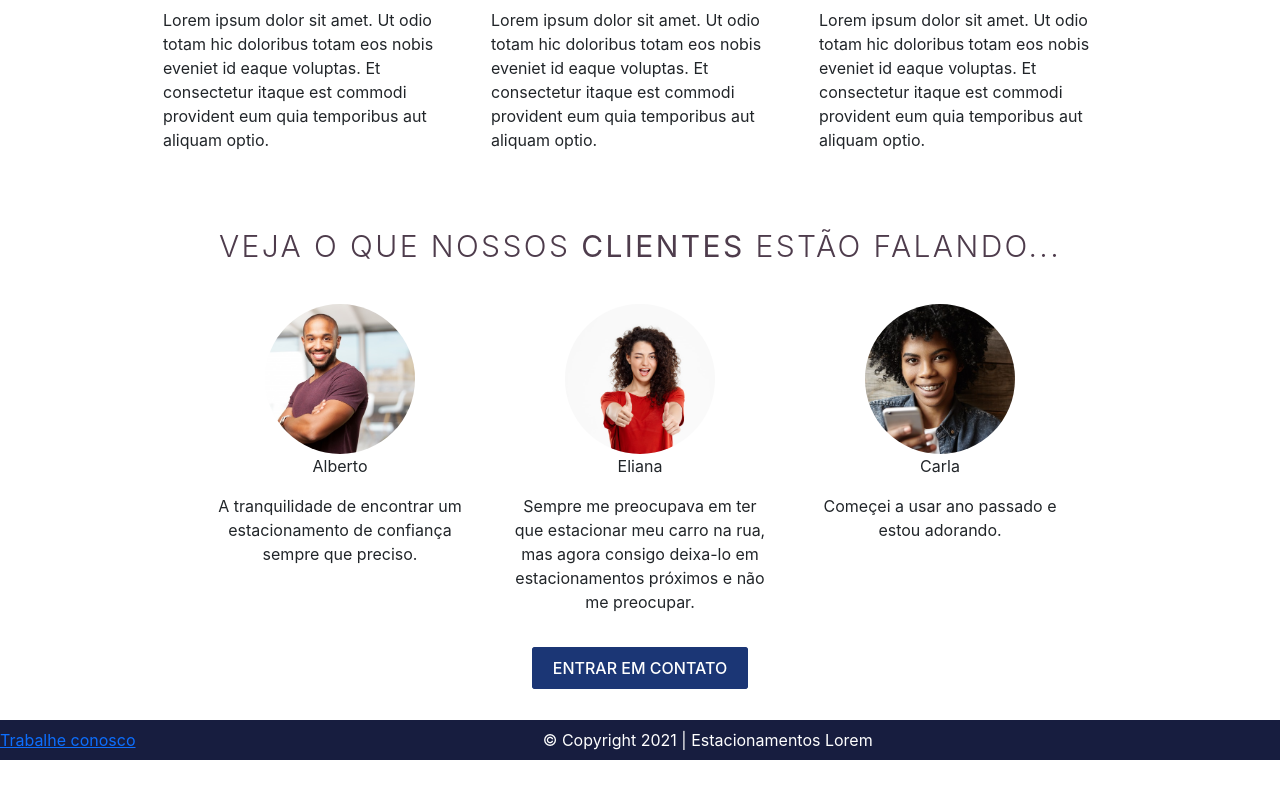
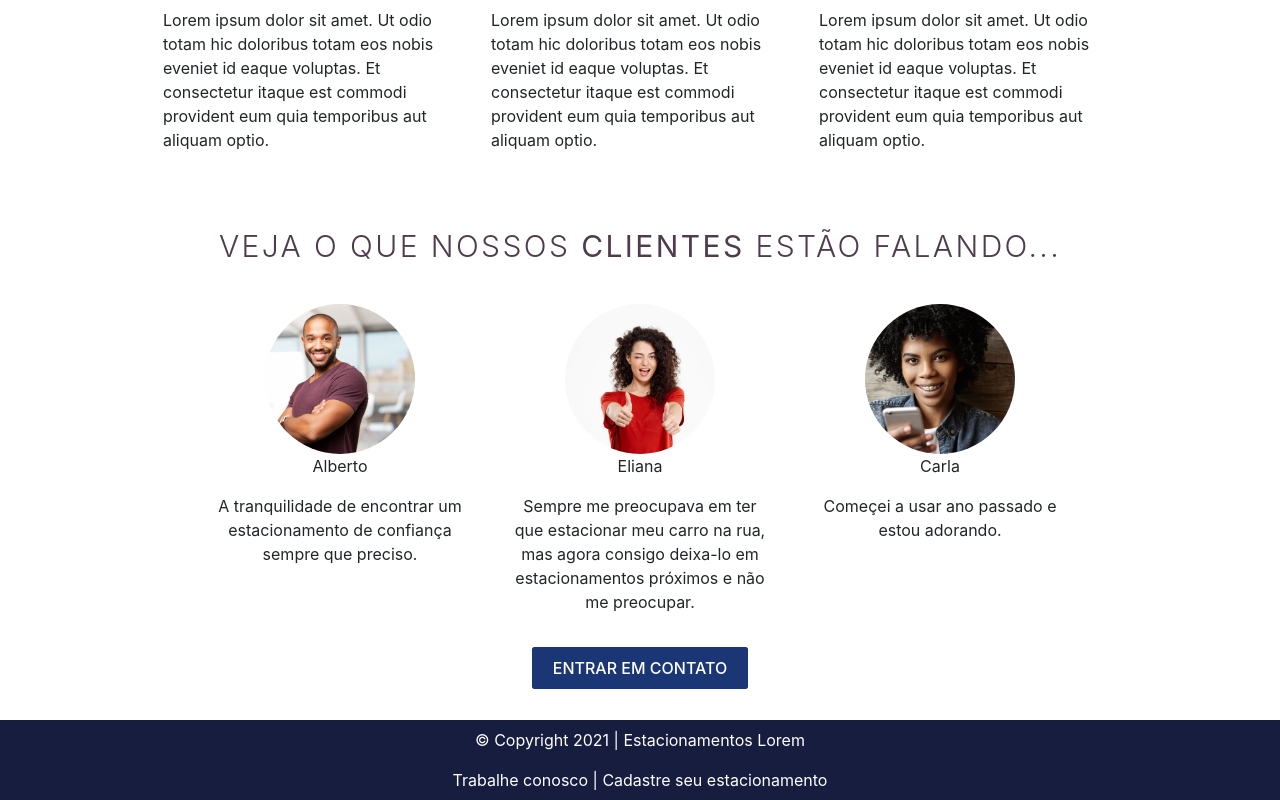
Before and after one commit to codigopretogrupo7/estacionamento-react, a React (Create React App) app: page / in a window 1280 px wide. Shown: the part 737-1537 px from the top of the page. Before the commit the page ends 1497 px from the top, so only its background shows below. Built offline with nearby package versions, Linux system fonts and the light colour scheme.

Commit message:
Melhorando a linkagem do trabalhe conosco

```diff
--- a/src/componentes/Rodape/estilo.css
+++ b/src/componentes/Rodape/estilo.css
@@ -1,7 +1,7 @@
 .rodape {
     background-color:#171d3f;
     color: #fff;
-    height: 40px;
+    height: 80px;
     display: flex;
     align-items: center;
     margin-top: 40px;
--- a/src/componentes/Rodape/index.js
+++ b/src/componentes/Rodape/index.js
@@ -6,9 +6,11 @@ import { Link } from 'react-router-dom';
 const Rodape = () => {
   return (
     <footer className="rodape">
-      <Link to='/CadastroEstacionamento'>Trabalhe conosco</Link>
       <div className="limitar-container">
+      <p>
         © Copyright 2021   |   Estacionamentos Lorem
+      </p>
+      <Link to='/CadastroEstacionamento' style={{color:"white", textDecoration:"none"}}>Trabalhe conosco | Cadastre seu estacionamento</Link>
       </div>
     </footer>
   );
```
